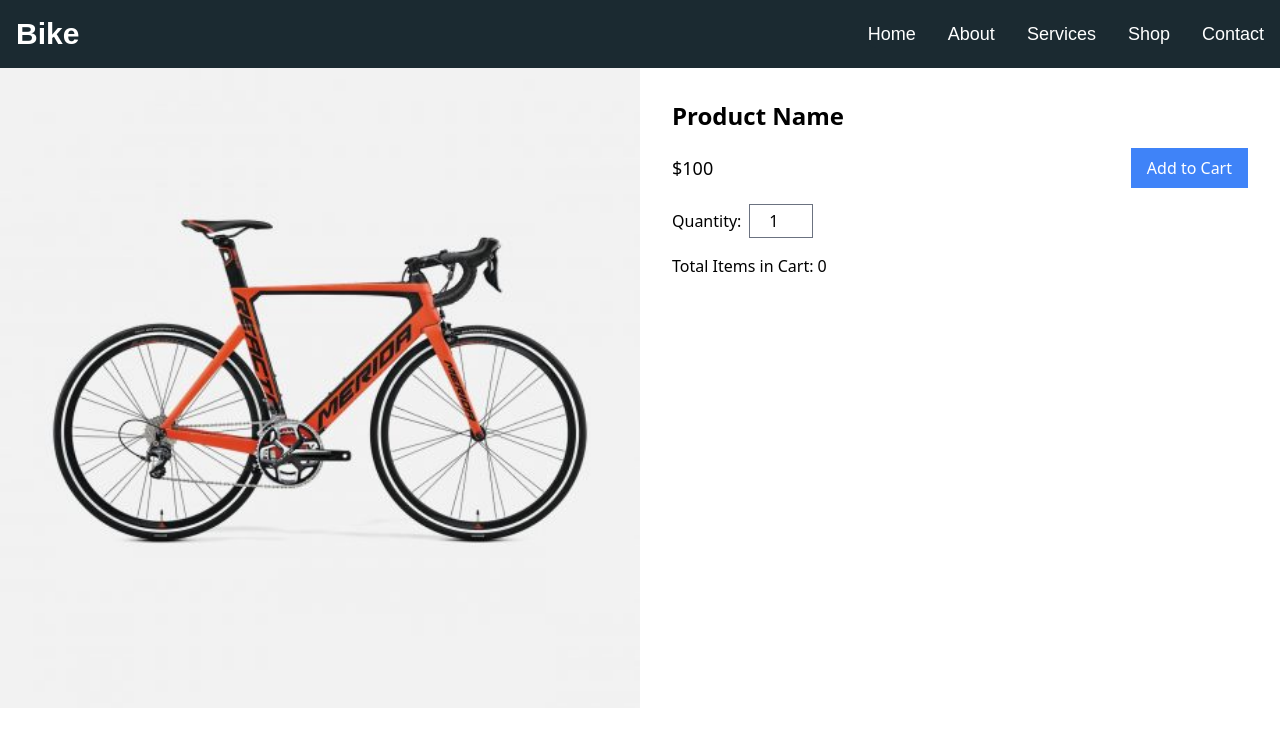
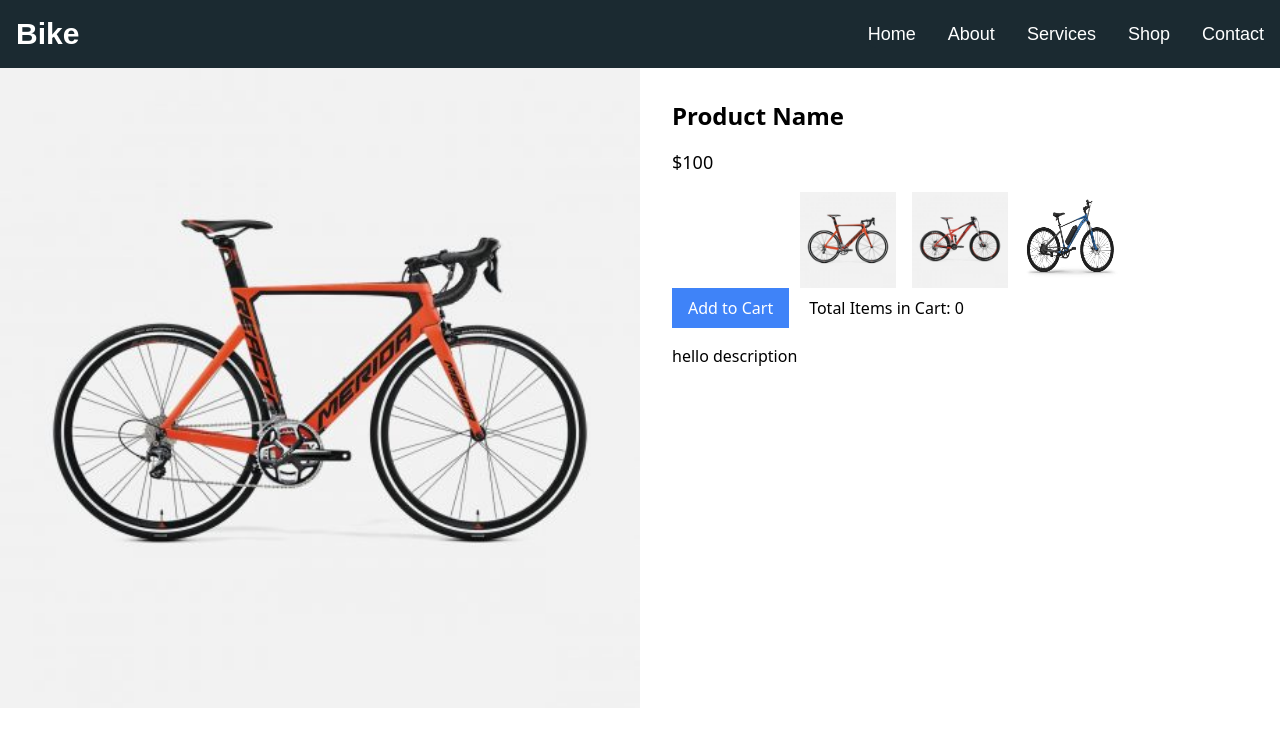
Before and after one commit to tarunkumarkale/EBikes, a React (Vite) app: page /EBikes/Description in a window 1280 px wide. Shown: the top 746 px of the page. Built offline with nearby package versions, Linux system fonts and the light colour scheme; a web font is replaced by a local one.

Commit message:
description

```diff
--- a/src/Pages/Description.jsx
+++ b/src/Pages/Description.jsx
@@ -1,30 +1,49 @@
-import React from 'react';
-import { two } from '../constant/Index';
+import React, { useState } from 'react';
+import { one, two, x1b } from '../constant/Index';
+
 const Description = () => {
+  // Sample array of image URLs
+  const imageUrls = [two, one, x1b];
+  const [selectedImage, setSelectedImage] = useState(imageUrls[0]);
+
+  const handleThumbnailClick = (image) => {
+    setSelectedImage(image);
+  };
+
   return (
-    <div>
-      <div className="flex">
-        <div className="w-1/2 overflow-hidden">
-          <div className="relative">
-            <img src={two} alt="Product Image" className="w-full h-auto transition-transform duration-300 transform hover:scale-110" />
-          </div>
+    <div className="flex">
+      <div className="w-1/2 overflow-hidden relative">
+        {/* Main image */}
+        <img src={selectedImage} alt="Product Image" className="w-full h-auto transition-transform duration-300 transform hover:scale-110" />
+      </div>
+
+      <div className="w-1/2 p-8">
+        <h2 className="text-2xl font-bold mb-4">Product Name</h2>
+        <div className="flex justify-between items-center mb-4">
+          <p className="text-lg">$100</p>
+
         </div>
+        {/* Thumbnail navigation */}
+        <div className="flex mt-2 justify-center">
+          {imageUrls.map((url, index) => (
+            <img
+              key={index}
+              src={url}
+              alt={`Thumbnail ${index + 1}`}
+              className="w-24 cursor-pointer mx-2 hover:opacity-75"
+              onClick={() => handleThumbnailClick(url)}
+            />
+          ))}
+        </div>
+        <div className="flex  items-center mb-4 gap-5">
 
-        <div className="w-1/2 p-8">
-          <h2 className="text-2xl font-bold mb-4">Product Name</h2>
 
-          <div className="flex justify-between items-center mb-4">
-            <p className="text-lg">$100</p>
-            <button className="px-4 py-2 bg-blue-500 text-white hover:bg-blue-600">Add to Cart</button>
-          </div>
+        <button className="px-4 py-2 bg-blue-500 text-white hover:bg-blue-600">Add to Cart</button>
+        <p>Total Items in Cart: <span id="total-items">0</span></p>
 
-          <div className="flex items-center mb-4">
-            <label htmlFor="quantity" className="mr-2">Quantity:</label>
-            <input type="number" id="quantity" className="border px-2 py-1 w-16 text-center" defaultValue="1" />
-          </div>
 
-          <p>Total Items in Cart: <span id="total-items">0</span></p>
         </div>
+        <h1>hello description</h1>
       </div>
     </div>
   );
```
Also changed, not shown: src/index.css (line endings or trailing spaces).
